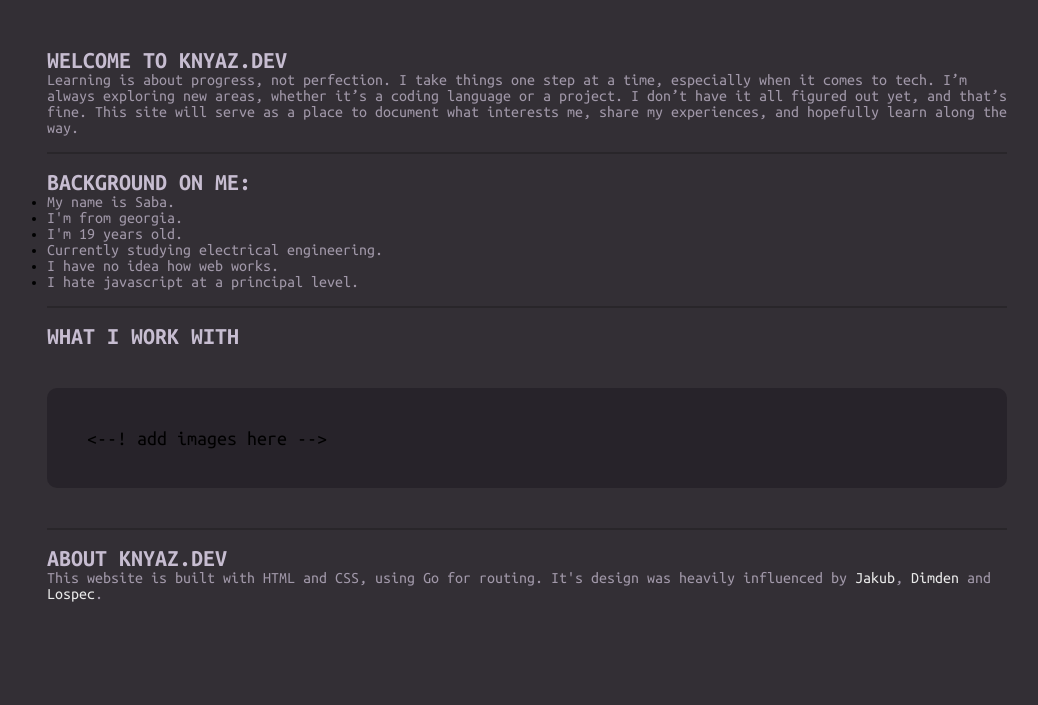
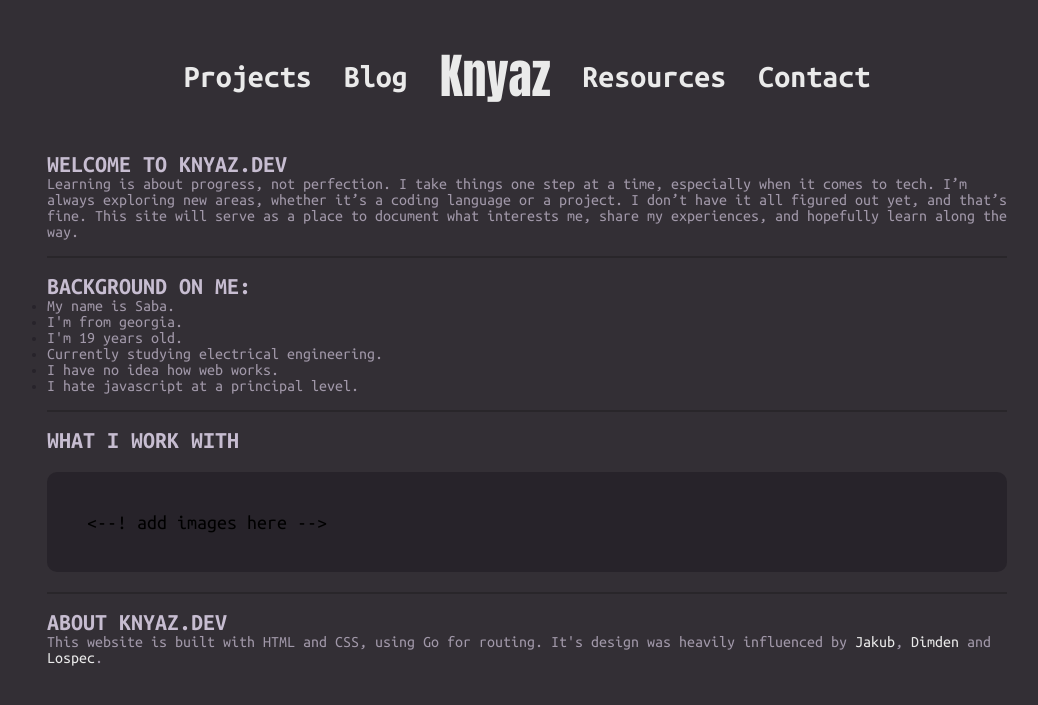
Before and after one commit to knyaz26/knyaz.dev, a Python web app: template templates/home.html in a window 1280 px wide. Shown: the top 705 px of the page, without its empty margins (113-1151 px from the left). Run offline with Jinja, Linux system fonts and the light colour scheme; the template is opened without the code that fills it, so the values that code supplies are empty.

Commit message:
created a navbar prototype

```diff
--- a/static/styles.css
+++ b/static/styles.css
@@ -1,5 +1,6 @@
 /* imports */
 
+@import url('https://fonts.googleapis.com/css2?family=Anton&display=swap');
 @import url('https://fonts.googleapis.com/css2?family=Ubuntu+Mono:ital,wght@0,400;0,700;1,400;1,700&display=swap');
 
 /* globals */
@@ -22,7 +23,6 @@ body {
     background: #332f35;
     display: flex;
     flex-direction: column;
-    margin-top: 3em;
     overflow-x: hidden;
 }
 
@@ -75,6 +75,24 @@ hr {
     margin: 1em 0
 }
 
+ul {
+    color: #27232a;
+}
+
+header {
+    margin-top: 5vh;
+    margin-bottom: 5vh;
+}
+
+nav{
+    display: flex;
+    max-width: 80rem;
+    justify-content: center;
+    align-items: center;
+    margin: 0 auto;
+}
+
+/* classes */
 
 .frame_light {
     border: solid 4px #27232a;
@@ -89,13 +107,26 @@ hr {
     background: #27232a;
     padding: 2em;
     border-radius: .5em;
-    margin: 2em 0;
+    margin: 1em 0;
     font-size: 1.25em;
 }
-
-/* classes */
 
 .content {
     max-width: 60rem;
     margin: 0 auto;
 }
+
+.page_primary {
+    font-family: 'Anton';
+    font-size: 3rem;
+    font-weight: 1300;
+    padding-left: 1rem;
+    padding-right: 1rem;
+}
+
+.page_secondary {
+    font-size: 2rem;
+    font-weight: 700;
+    padding-left: 1rem;
+    padding-right: 1rem;
+}
--- a/templates/home.html
+++ b/templates/home.html
@@ -8,6 +8,15 @@
         <title>Knyaz's Website</title>
     </head>
     <body>
+        <header>
+            <nav>
+                <a class="page_secondary" href= "/Projects">Projects</a>
+                <a class="page_secondary" href="/Blog">Blog</a>
+                <a class="page_primary" href="/KNYAZ">Knyaz</a>
+                <a class="page_secondary" href="/Resources">Resources</a>
+                <a class="page_secondary" href="/Contact">Contact</a>
+            </nav>
+        </header>
         <div class="content">
             <h2>Welcome To Knyaz.dev</h1>
             <p>Learning is about progress, not perfection. I take things one step at a time, especially when it comes to tech. I’m always exploring new areas, whether it’s a coding language or a project. I don’t have it all figured out yet, and that’s fine. This site will serve as a place to document what interests me, share my experiences, and hopefully learn along the way.</p>
```
